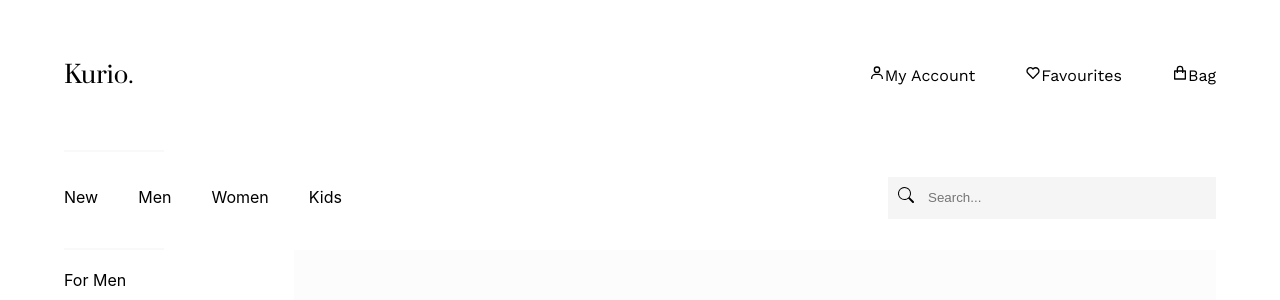
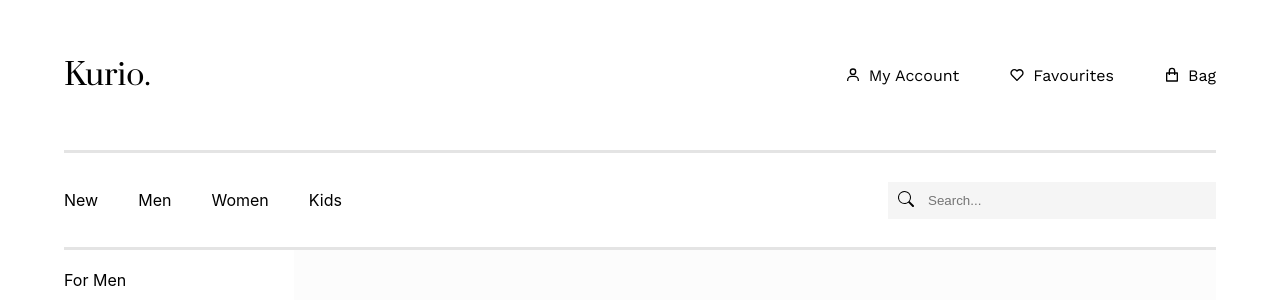
Before and after one commit to MarcSoliman/kurio-shop-app, a React (Create React App) app in the folder client/: page / in a window 1280 px wide. Shown: the top 300 px of the page. Built offline with nearby package versions, Linux system fonts and the light colour scheme.

Commit message:
More front end progress

```diff
--- a/client/src/components/footer/footer.scss
+++ b/client/src/components/footer/footer.scss
@@ -3,6 +3,7 @@
   height: 289px;
   display: flex;
   padding: 90px 80px 0 80px;
+  flex-wrap: wrap;
   .left {
     display: flex;
     flex-direction: column;
@@ -10,6 +11,9 @@
 
     h1 {
       margin-bottom: 20px;
+      font-family: "Prata", serif;
+      font-weight: 400;
+      font-size: 20px;
     }
 
     .copyright {
--- /dev/null
+++ b/client/src/components/login/login.scss
@@ -0,0 +1,95 @@
+.login-title {
+  margin-top: 120px;
+  display: flex;
+  justify-content: center;
+  font-size: 68px;
+  font-family: "Prata", serif;
+  font-weight: 400;
+  color: #fff;
+}
+
+.bg-belt {
+  z-index: -1;
+  position: fixed;
+  display: flex;
+  justify-content: center;
+  align-items: center;
+
+  top: -30px;
+
+  filter: blur(9px);
+  -webkit-filter: blur(9px);
+}
+
+.sign-in {
+  margin-top: 20px;
+  display: flex;
+  justify-content: center;
+  font-size: 20px;
+  font-family: "Work Sans", sans-serif;
+  font-weight: 300;
+  color: #fff;
+}
+
+.form-wrapper {
+  display: flex;
+  justify-content: center;
+
+  form {
+    display: flex;
+    flex-wrap: wrap;
+    justify-content: center;
+    align-items: flex-start;
+    gap: 200px;
+
+    width: 70%;
+    .login-form,
+    .register-form {
+      display: flex;
+      flex-direction: column;
+      justify-content: center;
+      align-items: center;
+      gap: 20px;
+      width: 400px;
+      padding: 48px;
+      padding-top: 20px;
+
+      input {
+        height: 40px;
+        width: 250px;
+        border: 2px;
+        padding-left: 10px;
+        border-style: solid;
+        border-color: rgb(255, 255, 255);
+        background-color: rgb(238, 238, 238);
+        outline-style: none;
+        &::placeholder {
+          color: rgb(190, 190, 190);
+        }
+        &:-ms-input-placeholder {
+          color: rgb(190, 190, 190);
+        }
+        &::-ms-input-placeholder {
+          color: rgb(190, 190, 190);
+        }
+      }
+
+      button {
+        height: 40px;
+        width: 250px;
+        border: 2px;
+        border-color: rgb(212, 212, 212);
+        background-color: rgb(119, 119, 119);
+        color: rgb(255, 255, 255);
+        border-style: solid;
+        transition: all 0.3s ease;
+
+        &:hover {
+          cursor: pointer;
+          background-color: black;
+          color: #fff;
+        }
+      }
+    }
+  }
+}
--- a/client/src/components/login/login.tsx
+++ b/client/src/components/login/login.tsx
@@ -1,12 +1,41 @@
 import axios from "axios";
-import React, { useState } from "react";
+import React, { useState, useEffect } from "react";
+import { useNavigate } from "react-router-dom";
+import "./login.scss";
 
 function Login() {
   const [username, setUsername] = useState("");
   const [password, setPassword] = useState("");
+
+  const navigate = useNavigate();
+  const userRedirect = () => {
+    axios({
+      method: "GET",
+      withCredentials: true,
+      url: "http://localhost:5000/user",
+    }).then((res) => {
+      if (res.data !== "") {
+        navigate("/");
+      }
+    });
+  };
+
+  useEffect(() => {
+    userRedirect();
+  }, []);
   return (
     <div>
+      <img
+        className="bg-belt"
+        src="https://sep.yimg.com/ay/yhst-79187215592273/vintage-style-casual-jeans-leather-belt-for-men-41.jpg"
+        alt="background image of belt"
+      />
+      <h1 className="login-title">Kurio.</h1>
+      <h3 className="sign-in">Sign in.</h3>
+
+      <div className="form-wrapper">
         <form>
+          <div className="login-form">
             <input
               type="text"
               placeholder="username"
@@ -30,7 +59,10 @@ function Login() {
                   },
                   withCredentials: true,
                   url: "http://localhost:5000/login",
-            }).then((res) => console.log(res));
+                }).then((res) => {
+                  console.log(res);
+                  userRedirect();
+                });
               }}
             >
               Login
@@ -46,11 +78,28 @@ function Login() {
                   },
                   withCredentials: true,
                   url: "http://localhost:5000/register",
-            }).then((res) => console.log(res));
+                }).then((res) => {
+                  console.log(res);
+                  axios({
+                    method: "POST",
+                    data: {
+                      username: username,
+                      password: password,
+                    },
+                    withCredentials: true,
+                    url: "http://localhost:5000/login",
+                  }).then((res) => {
+                    console.log(res);
+                    userRedirect();
+                  });
+                });
               }}
             >
               Register
             </button>
+          </div>
+        </form>
+      </div>
       <button
         type="button"
         onClick={() => {
@@ -63,7 +112,6 @@ function Login() {
       >
         Current User
       </button>
-      </form>
     </div>
   );
 }
--- a/client/src/components/productpage/navbar/Navbar.tsx
+++ b/client/src/components/productpage/navbar/Navbar.tsx
@@ -5,7 +5,7 @@ import { RiShoppingBagLine } from "react-icons/ri";
 function Navbar() {
   return (
     <nav className="navbar">
-      <h1 className="title">Kurio.</h1>
+      <h1 className="navbar-title">Kurio.</h1>
       <ul className="navbar-list">
         <li>
           <BiUser />
--- a/client/src/components/productpage/navbar/navbar.scss
+++ b/client/src/components/productpage/navbar/navbar.scss
@@ -2,21 +2,34 @@
   background-color: #fff;
   height: 150px;
   display: flex;
+  flex-wrap: wrap;
 
-  .title {
+  .navbar-title {
     display: flex;
     align-items: center;
     font-weight: 400;
-    size: 30px;
+    font-size: 30px;
     font-family: "Prata", serif;
   }
 
   .navbar-list {
+    padding-inline-start: 0;
     margin-left: auto;
     align-items: center;
     display: flex;
     gap: 50px;
     list-style-type: none;
     font-family: "Work Sans", sans-serif;
+
+    li {
+      display: flex;
+      justify-content: center;
+      align-items: center;
+      gap: 8px;
+
+      &:hover {
+        cursor: pointer;
+      }
+    }
   }
 }
--- a/client/src/components/productpage/searchbar/Searchbar.tsx
+++ b/client/src/components/productpage/searchbar/Searchbar.tsx
@@ -5,20 +5,16 @@ import { BsSearch } from "react-icons/bs";
 function Searchbar() {
   return (
     <div className="searchbar-wrapper">
-      <hr className="top-bar" />
-
       <ul className="searchbar-list">
         <li>New</li>
         <li>Men</li>
         <li>Women</li>
         <li>Kids</li>
-        <div className="input-wrapper">
-          <input type="text" placeholder="Search..."></input>
-          <BsSearch className="search-icon" />
-        </div>
       </ul>
-
-      <hr className="bottom-bar" />
+      <div className="input-wrapper">
+        <input type="text" placeholder="Search..."></input>
+        <BsSearch className="search-icon" />
+      </div>
     </div>
   );
 }
--- a/client/src/components/productpage/searchbar/searchbar.scss
+++ b/client/src/components/productpage/searchbar/searchbar.scss
@@ -4,21 +4,15 @@
   display: flex;
   position: relative;
   display: flex;
-  flex-direction: column;
+  flex-wrap: wrap;
+  justify-content: center;
+  align-items: center;
 
-  .top-bar,
-  .bottom-bar {
-    height: 1px;
-    width: 100px;
-    border-top: 2px solid rgba(247, 247, 247, 0.774);
-    border-bottom: 0;
-    border-left: 0;
-    border-right: 0;
-    display: flex;
-  }
+  border-style: solid;
+  border-width: 3px 0 3px 0;
+  border-color: rgb(228, 228, 228);
 
   .searchbar-list {
-    margin-top: 35px;
     gap: 40px;
     display: flex;
     list-style: none;
@@ -27,14 +21,15 @@
 
   .input-wrapper {
     margin-left: auto;
-    bottom: 25%;
+
     position: relative;
+
     input {
       border: none;
+
       background-color: rgb(245, 245, 245);
-      height: 42px;
       width: 328px;
-      padding-left: 40px;
+      padding: 11px 0 11px 40px;
 
       outline-style: none;
     }
@@ -44,9 +39,4 @@
       top: 25%;
     }
   }
-
-  .bottom-bar {
-    position: absolute;
-    bottom: 0;
-  }
 }
```
Lines whose indentation alone changed are shown as unchanged.
